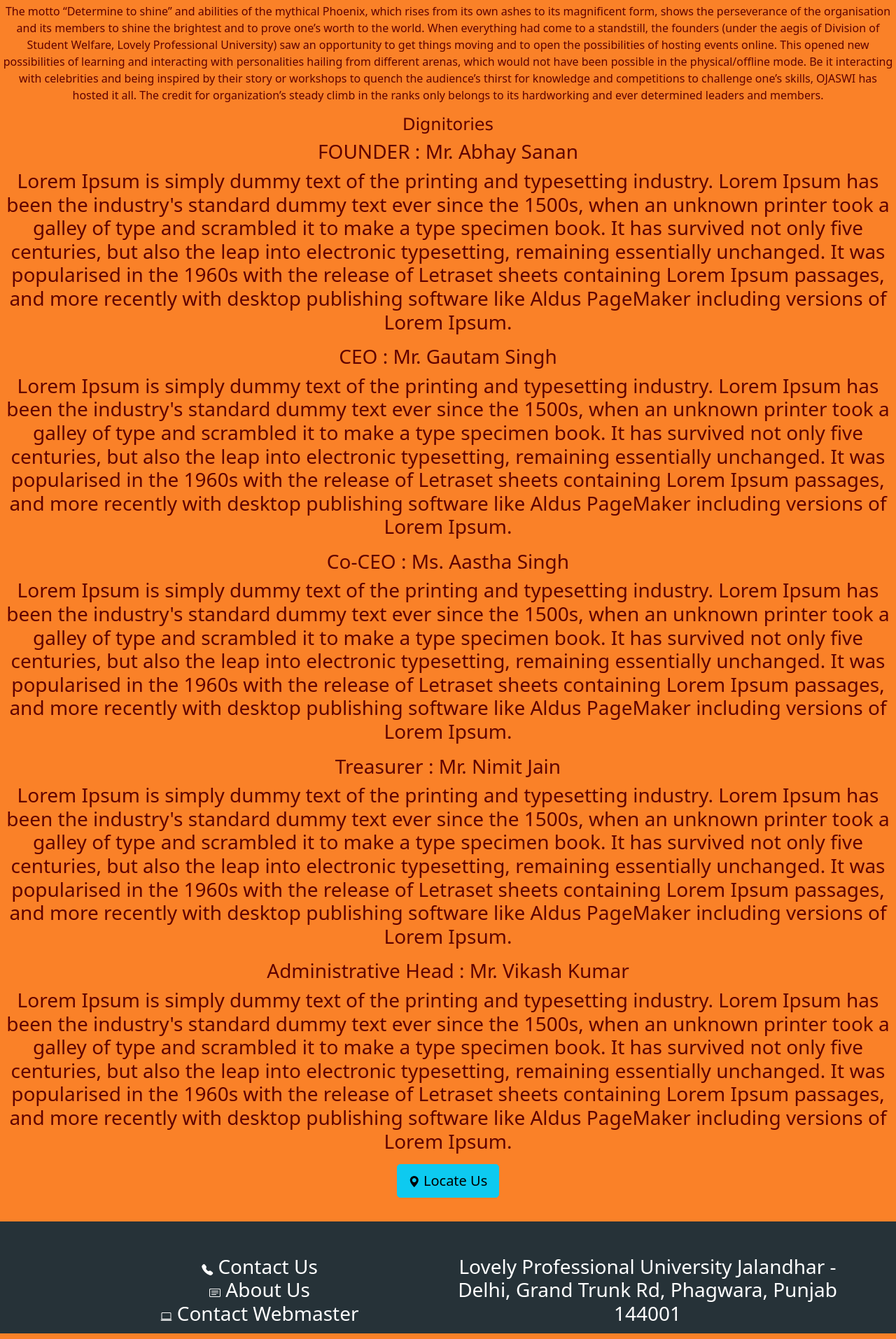
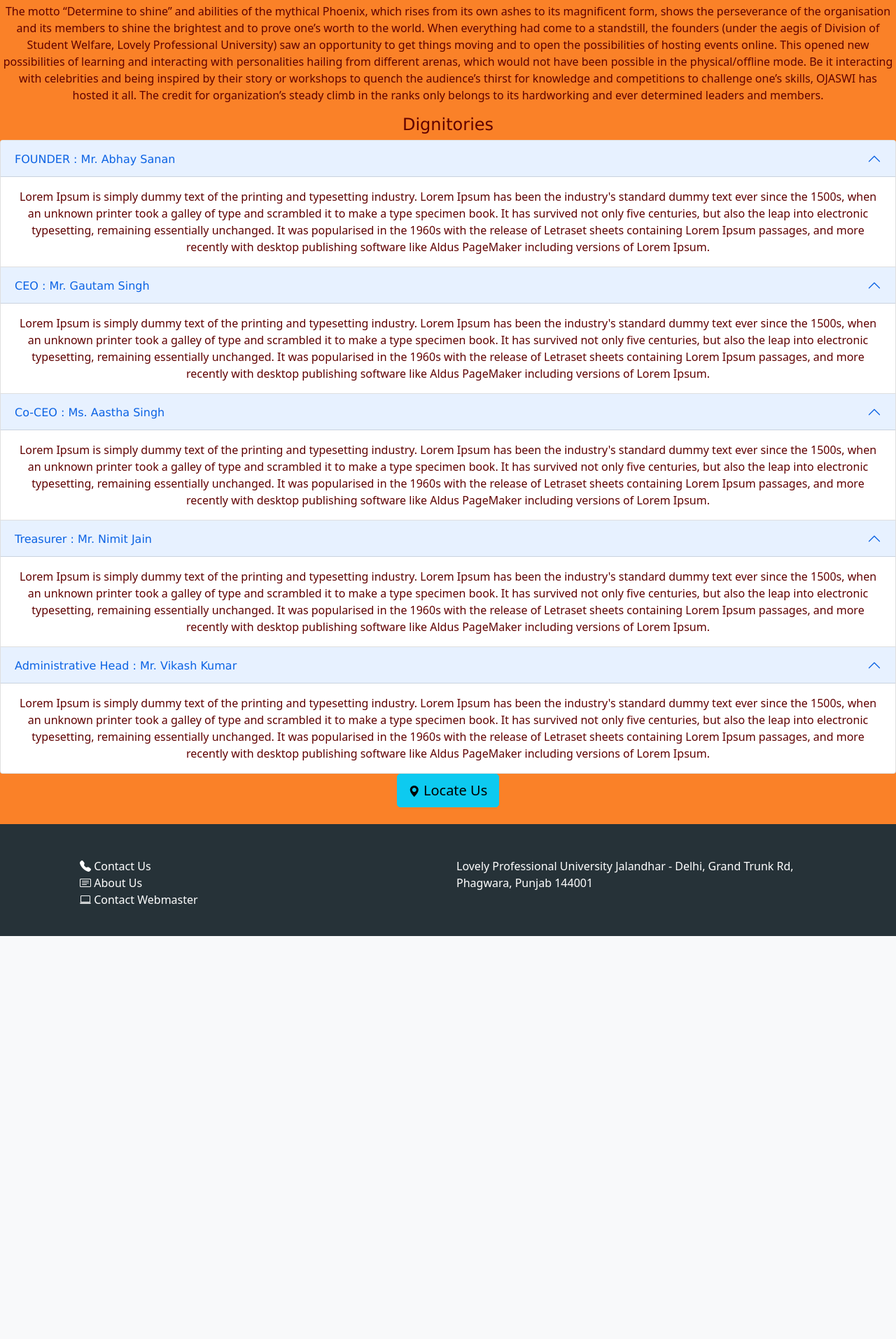
Before and after one commit to Xplod4432/OjaswiWebsite, a PHP site: page /AboutOjaswi.php in a window 1280 px wide. Shown: the part 142-2056 px from the top of the page at 70% size. After the commit the page ends 1480 px from the top, so only its background shows below. Run offline with PHP 8.4, Linux system fonts and the light colour scheme; some libraries are stand-ins or nearby versions.

Commit message:
Added accordion to about page

```diff
--- a/AboutOjaswi.php
+++ b/AboutOjaswi.php
@@ -19,24 +19,34 @@
 ?>
 </p>
 <h2>Dignitories</h2>
+<div class="accordion" id="accordionExample">
 <?php
     $text1 = fopen("dignitories.txt", "rb");
-
+    $i = 0;
     while (!feof($text1)) {
         $line=fgets($text1);
-        echo "<h3>$line<h3>";
+        echo "<div class='accordion-item'>
+        <h2 class='accordion-header' id='heading$i'>
+          <button class='accordion-button' type='button' data-bs-toggle='collapse' data-bs-target='#collapse$i' aria-expanded='true' aria-controls='collapse$i'>$line </button>
+          </h2>
+          <div id='collapse$i' class='accordion-collapse collapse show' aria-labelledby='heading$i' data-bs-parent='#accordionExample'>
+            <div class='accordion-body'>";
         $desc=fgets($text1);
-        echo "<p>$desc</p>";
+        echo "$desc
+        </div>
+        </div>
+      </div>";
+      $i++;
     }
     fclose($text1);
 ?>
-<centre>
+</div>
 <button type="button" id="button" class="btn btn-info btn-lg"><i class="bi-geo-alt-fill" style="font-size:1rem;"></i>&nbspLocate Us</button>
 <br/>
 <br/>
 
 <div id="iframeHolder"></div>
-</centre>
+</center>
 <script type="text/javascript" src="https://ajax.googleapis.com/ajax/libs/jquery/1.6.0/jquery.min.js"></script>
 <script type="text/javascript">
 $(function(){
```
